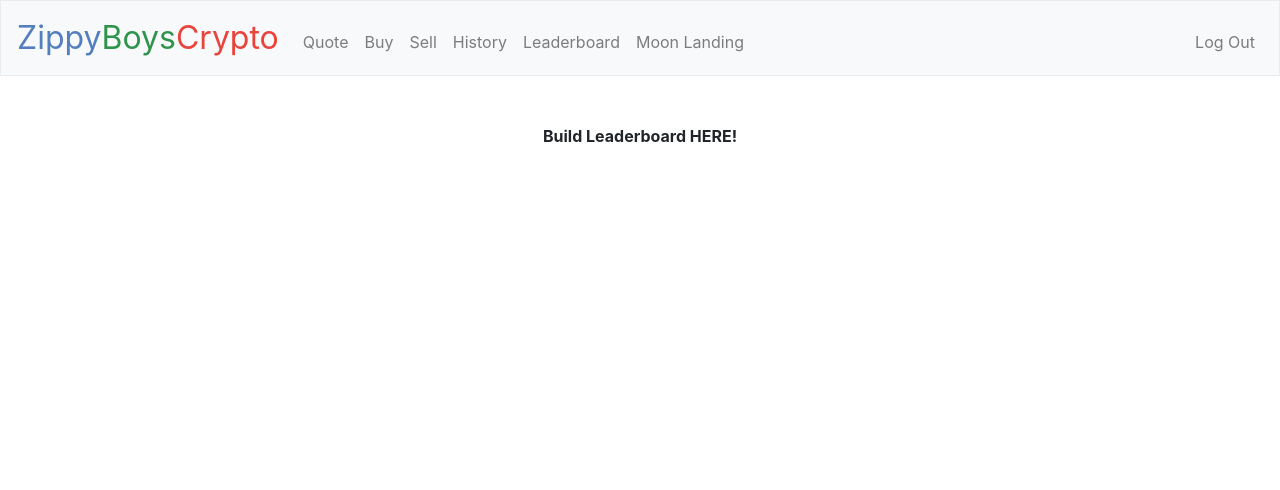
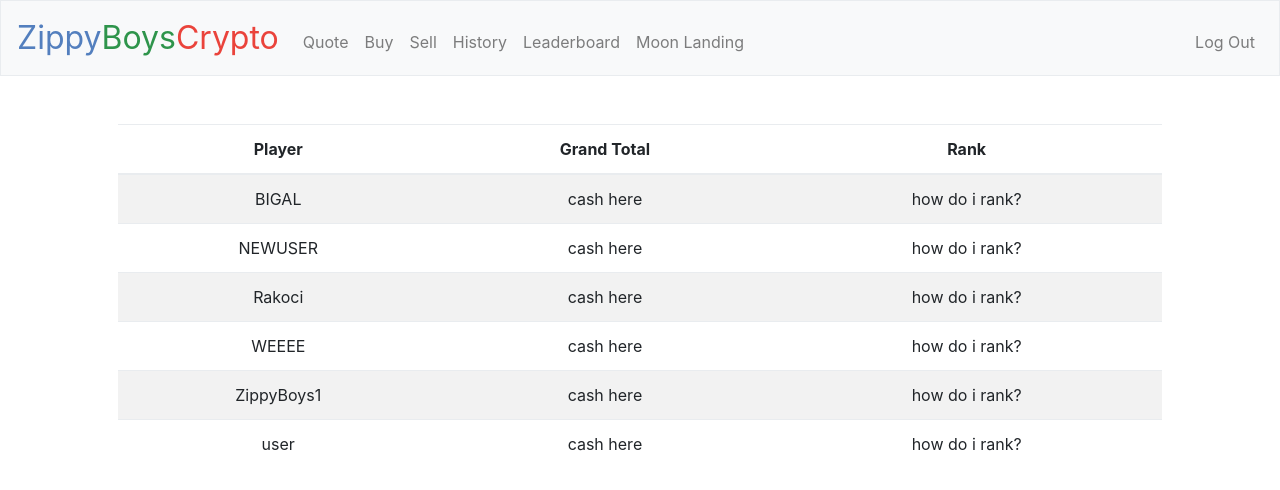
Before and after one commit to AndrewReifel/Crypto, a Flask app: page /leaderboard in a window 1280 px wide. Shown: the top 490 px of the page. Run offline with Flask 2, Linux system fonts and the light colour scheme; a user stored in the database is signed in; data comes from the database, SQL or seed files in the repository; both versions use the stored data as it was after the commit; some libraries are stand-ins or nearby versions.

Commit message:
updated leaderboard to return username

```diff
--- a/application.py
+++ b/application.py
@@ -199,10 +199,16 @@ def logout():
 @app.route("/leaderboard", methods=["GET", "POST"])
 @login_required
 def leaderboard():
-
     """show leaderboard"""
 
-    return render_template("leaderboard.html")
+    users = db.execute("SELECT username FROM users")
+
+    for user in users:
+        username = ""
+        #cash = user["cash"]
+
+    # else:
+    return render_template("leaderboard.html", users=users)
 
 
 @app.route("/moonlanding", methods=["GET", "POST"])
@@ -217,7 +223,7 @@ def moonlanding():
 @app.route("/quote", methods=["GET", "POST"])
 @login_required
 def quote():
-    """Get stock quote."""
+    """Get stock quote"""
 
     # if user routed via GET, return the quote page
     if request.method == "GET":
--- a/templates/leaderboard.html
+++ b/templates/leaderboard.html
@@ -5,6 +5,26 @@
 {% endblock %}
 
 {% block main %}
-    <body><b>Build Leaderboard HERE!</b></body>
+    <table class="table table-striped" style="width:100%">
+        <thead>
+            <tr>
+                <th>Player</th>
+                <th>Grand Total</th>
+                <th>Rank</th>
+            </tr>
+        </thead>
+
+        <tbody>
+            {% for user in users %}
+                <tr>
+                    <td>{{user["username"]}}</td>
+                    <td>cash here</td>
+                    <td>how do i rank?</td>
+                </tr>
+            {% endfor %}
+        </tbody>
+    </table>
+
+
 
 {% endblock %}
```
Also changed, not shown: finance.db.
